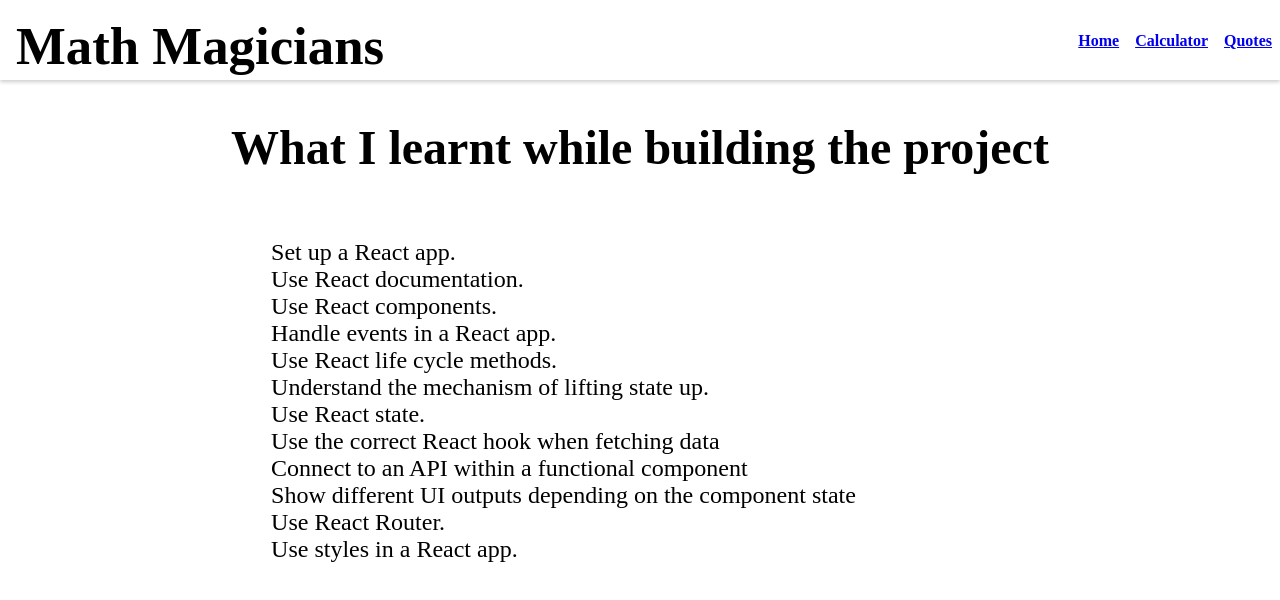
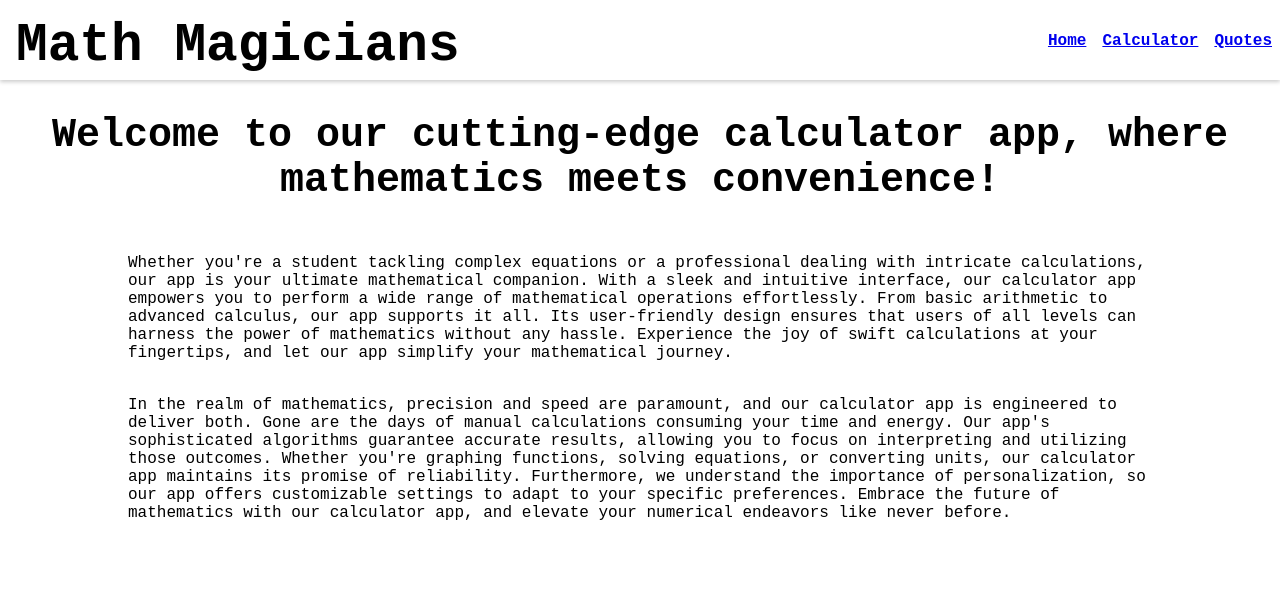
Before and after one commit to Omwomo/Math-magicians, a React (Create React App) app: page / in a window 1280 px wide. Shown: the top 600 px of the page. Built offline with nearby package versions, Linux system fonts and the light colour scheme.

Commit message:
Changed the content on the homepage

```diff
--- a/src/App.css
+++ b/src/App.css
@@ -3,6 +3,7 @@ body {
   font-size: 1rem;
   font-weight: 800;
   height: 100%;
+  font-family: 'Courier New', Courier, monospace;
 }
 
 .App {
@@ -123,11 +124,12 @@ button {
 }
 
 .home-page .intro {
-  list-style: none;
-  font-size: 1.5rem;
-  font-weight: 300;
+  padding: 0.1% 10% 0.1% 10%;
+  font-size: 1rem;
+  font-weight: 500;
 }
 
 .home-page h2 {
-  font-size: 3rem;
+  font-size: 2.5rem;
+  text-align: center;
 }
--- a/src/components/Home.js
+++ b/src/components/Home.js
@@ -3,21 +3,33 @@ import React from 'react';
 export default function HomePage() {
   return (
     <div className="home-page">
-      <h2>What I learnt while building the project</h2>
-      <ul className="intro">
-        <li>Set up a React app.</li>
-        <li>Use React documentation.</li>
-        <li>Use React components.</li>
-        <li>Handle events in a React app.</li>
-        <li>Use React life cycle methods.</li>
-        <li>Understand the mechanism of lifting state up.</li>
-        <li>Use React state.</li>
-        <li>Use the correct React hook when fetching data</li>
-        <li>Connect to an API within a functional component</li>
-        <li>Show different UI outputs depending on the component state</li>
-        <li>Use React Router.</li>
-        <li>Use styles in a React app.</li>
-      </ul>
+      <h2>Welcome to our cutting-edge calculator app, where mathematics meets convenience!</h2>
+      <p className="intro">
+        Whether you&apos;re a student tackling complex equations
+        or a professional dealing with intricate
+        calculations, our app is your ultimate mathematical companion.
+        With a sleek and intuitive interface,
+        our calculator app empowers you to perform a wide range of
+        mathematical operations effortlessly.
+        From basic arithmetic to advanced calculus, our app supports it all.
+        Its user-friendly design ensures
+        that users of all levels can harness the power of mathematics without
+        any hassle. Experience the joy of
+        swift calculations at your fingertips, and let our app simplify your mathematical journey.
+      </p>
+      <p className="intro">
+        In the realm of mathematics, precision and speed are paramount,
+        and our calculator app is engineered to deliver both. Gone are
+        the days of manual calculations consuming your time and energy.
+        Our app&apos;s sophisticated algorithms guarantee accurate results,
+        allowing you to focus on interpreting and utilizing those outcomes.
+        Whether you&apos;re graphing functions, solving equations, or converting units,
+        our calculator app maintains its promise of reliability.
+        Furthermore, we understand the importance of personalization,
+        so our app offers customizable settings to adapt to your specific preferences.
+        Embrace the future of mathematics with our calculator app, and elevate
+        your numerical endeavors like never before.
+      </p>
     </div>
   );
 }
--- a/src/components/Navigation.js
+++ b/src/components/Navigation.js
@@ -8,7 +8,7 @@ function Navigation() {
         Math Magicians
       </div>
       <ul className="nav-links">
-        <li><Link to="/home">Home</Link></li>
+        <li><Link to="/">Home</Link></li>
         <li><Link to="/calculator">Calculator</Link></li>
         <li><Link to="/quote">Quotes</Link></li>
       </ul>
```
